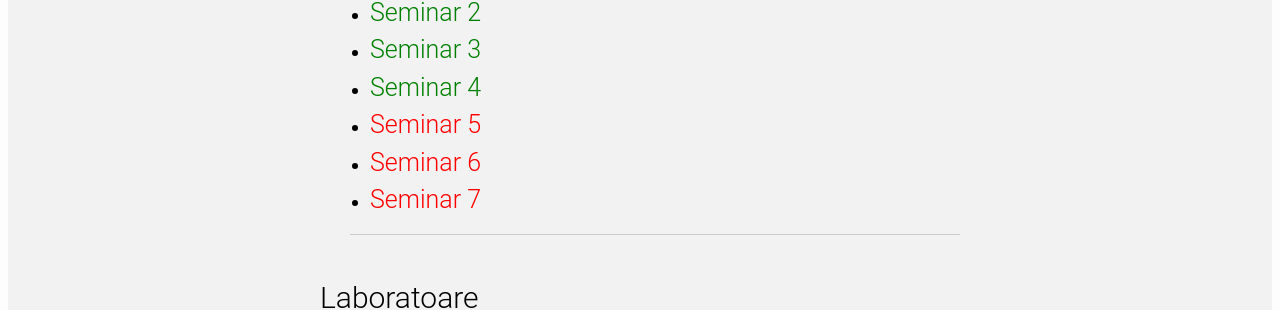
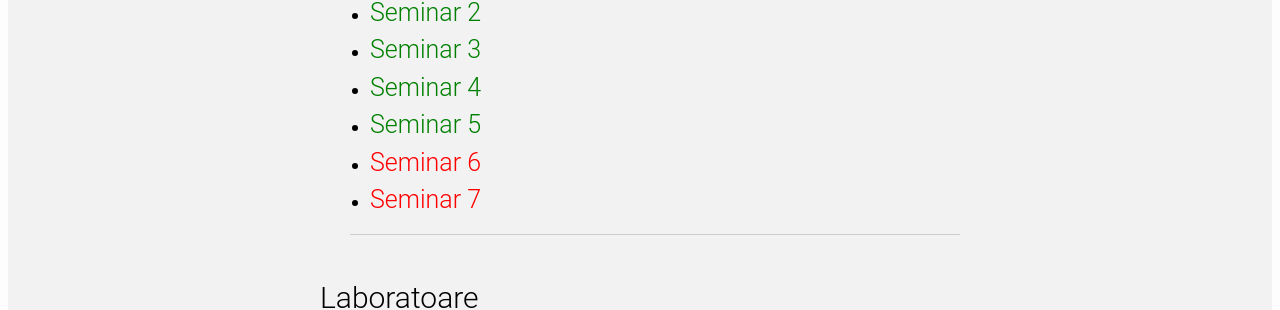
Before and after one commit to IuliaDuta/ASD, a Jekyll site: the page built from index.html, in a window 1280 px wide. Shown: the part 266-576 px from the top of the page. Built offline with Jekyll 4.4.1, drawn with Linux system fonts in a browser that asks for light colours.

Commit message:
Update index.html

```diff
--- a/index.html
+++ b/index.html
@@ -30,7 +30,7 @@ layout: default
                     </a>
                 </li>
                 <li>
-                    <a href="Seminarii/Seminar5" style="color:red;">
+                    <a href="Seminarii/Seminar5" style="color:green;">
                         Seminar 5 <p> arbori de intervale, arbori indexati binari, LCA</p>
                     </a>
                 </li>
```
